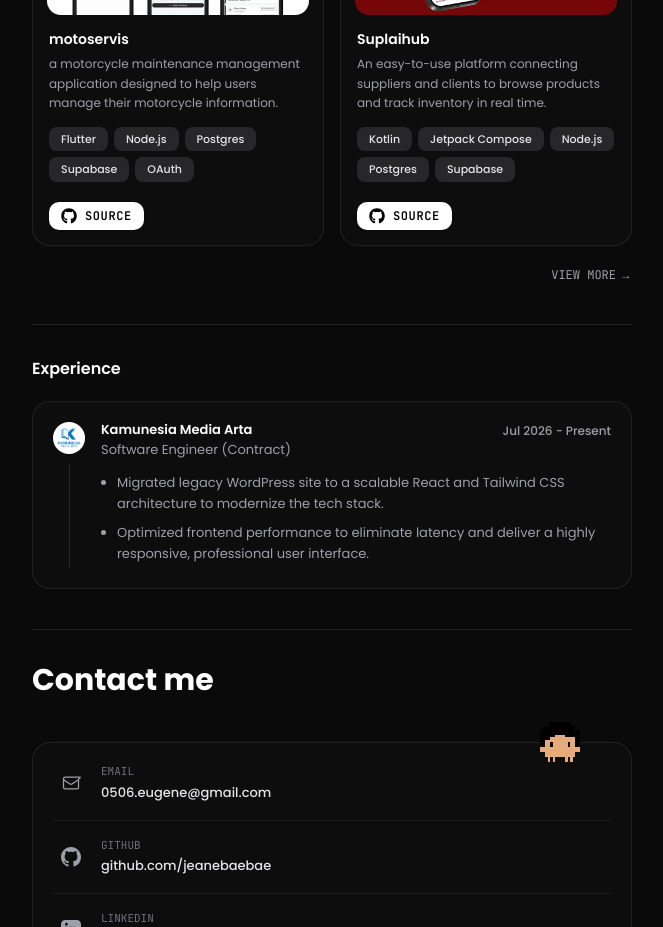
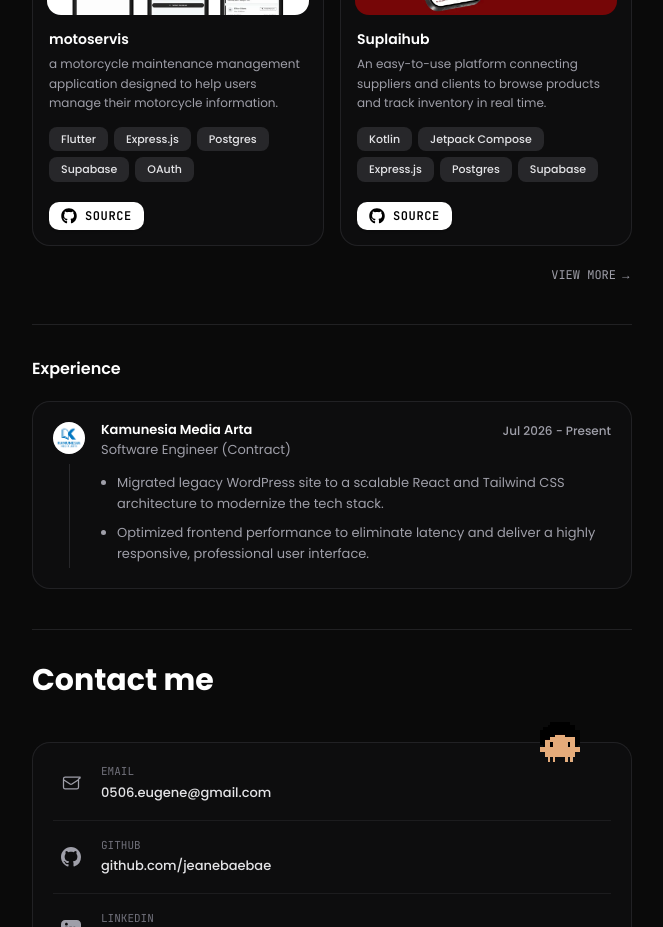
Before and after one commit to jeanebaebae/Portofolio, a Next.js app: page / in a window 1280 px wide. Shown: the part 1000-1927 px from the top of the page, without its empty margins (308-971 px from the left). Built offline with nearby package versions, Linux system fonts and the light colour scheme.

Commit message:
fixed tech stack

```diff
--- a/app/page.tsx
+++ b/app/page.tsx
@@ -299,7 +299,7 @@
                   }`}>Flutter</span>
                   <span className={`px-3 py-1 text-[11px] font-medium rounded-md transition-colors ${
                     isLightMode ? 'bg-[#EFE8DF] text-zinc-800' : 'bg-zinc-800 text-zinc-200'
-                  }`}>Node.js</span>
+                  }`}>Express.js</span>
                   <span className={`px-3 py-1 text-[11px] font-medium rounded-md transition-colors ${
                     isLightMode ? 'bg-[#EFE8DF] text-zinc-800' : 'bg-zinc-800 text-zinc-200'
                   }`}>Postgres</span>
@@ -365,7 +365,7 @@
                   }`}>Jetpack Compose</span>
                   <span className={`px-3 py-1 text-[11px] font-medium rounded-md transition-colors ${
                     isLightMode ? 'bg-[#EFE8DF] text-zinc-800' : 'bg-zinc-800 text-zinc-200'
-                  }`}>Node.js</span>
+                  }`}>Express.js</span>
                   <span className={`px-3 py-1 text-[11px] font-medium rounded-md transition-colors ${
                     isLightMode ? 'bg-[#EFE8DF] text-zinc-800' : 'bg-zinc-800 text-zinc-200'
                   }`}>Postgres</span>
@@ -427,6 +427,9 @@
                       <span className={`px-3 py-1 text-[11px] font-medium rounded-md transition-colors ${
                         isLightMode ? 'bg-[#EFE8DF] text-zinc-800' : 'bg-zinc-800 text-zinc-200'
                       }`}>TailwindCSS</span>
+                      <span className={`px-3 py-1 text-[11px] font-medium rounded-md transition-colors ${
+                        isLightMode ? 'bg-[#EFE8DF] text-zinc-800' : 'bg-zinc-800 text-zinc-200'
+                      }`}>Express.js</span>
                       <span className={`px-3 py-1 text-[11px] font-medium rounded-md transition-colors ${
                         isLightMode ? 'bg-[#EFE8DF] text-zinc-800' : 'bg-zinc-800 text-zinc-200'
                       }`}>Postgres</span>
```
